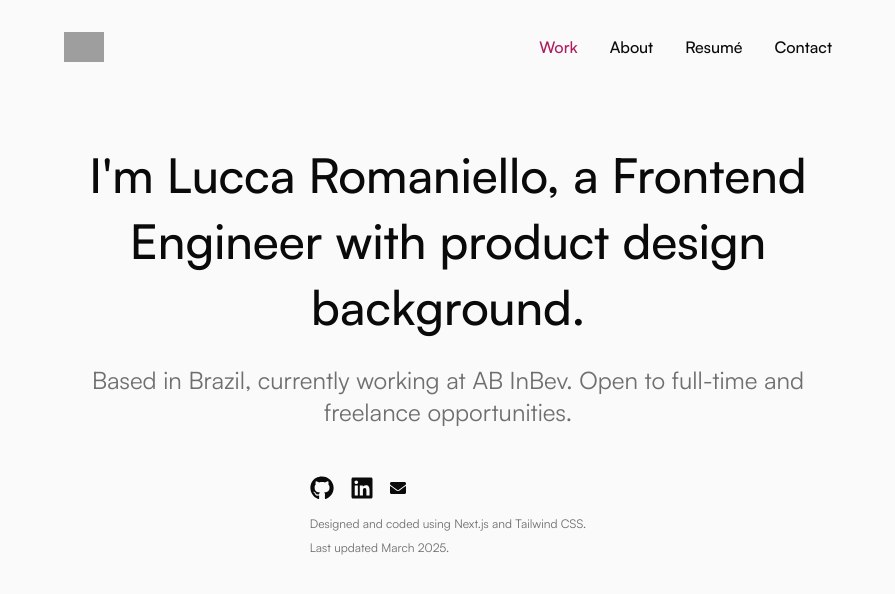
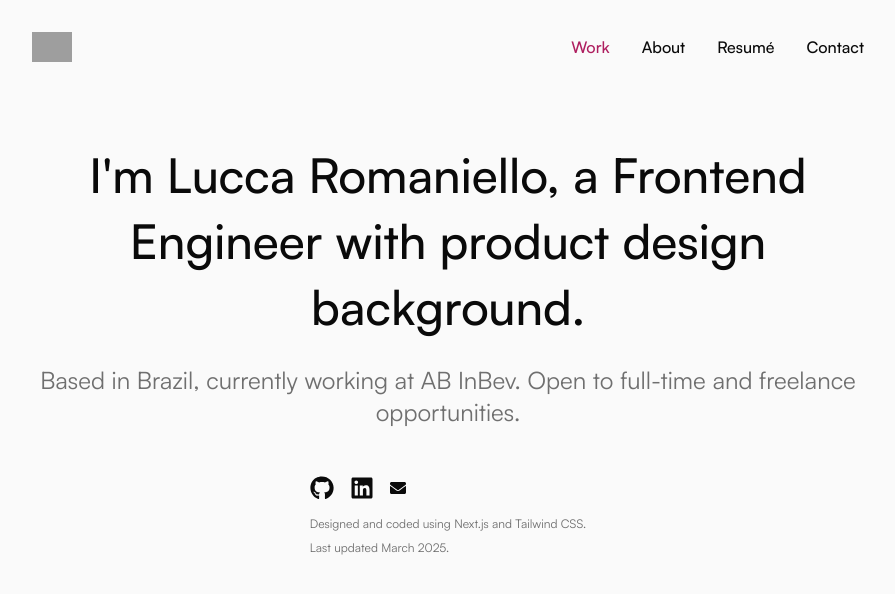
Before and after one commit to luccaromaniello/portfolio, a Next.js app: page / in a window 1280 px wide. Shown: the top 594 px of the page, without its empty margins (192-1087 px from the left). Built offline with nearby package versions, Linux system fonts and the light colour scheme; grey boxes are pictures that could not be loaded.

Commit message:
Changes default padding for lg

```diff
--- a/src/app/layout.tsx
+++ b/src/app/layout.tsx
@@ -26,7 +26,7 @@ export default function RootLayout({
 }>) {
   return (
     <html lang="en">
-      <body className={`${satoshiFont.className} flex flex-col items-center px-6 lg:px-56 xl:px-64 2xl:px-96`}>
+      <body className={`${satoshiFont.className} flex flex-col items-center px-6 lg:px-56 2xl:px-96`}>
         <TopNavigation />
         <div className="flex flex-col">
           <main>
```
